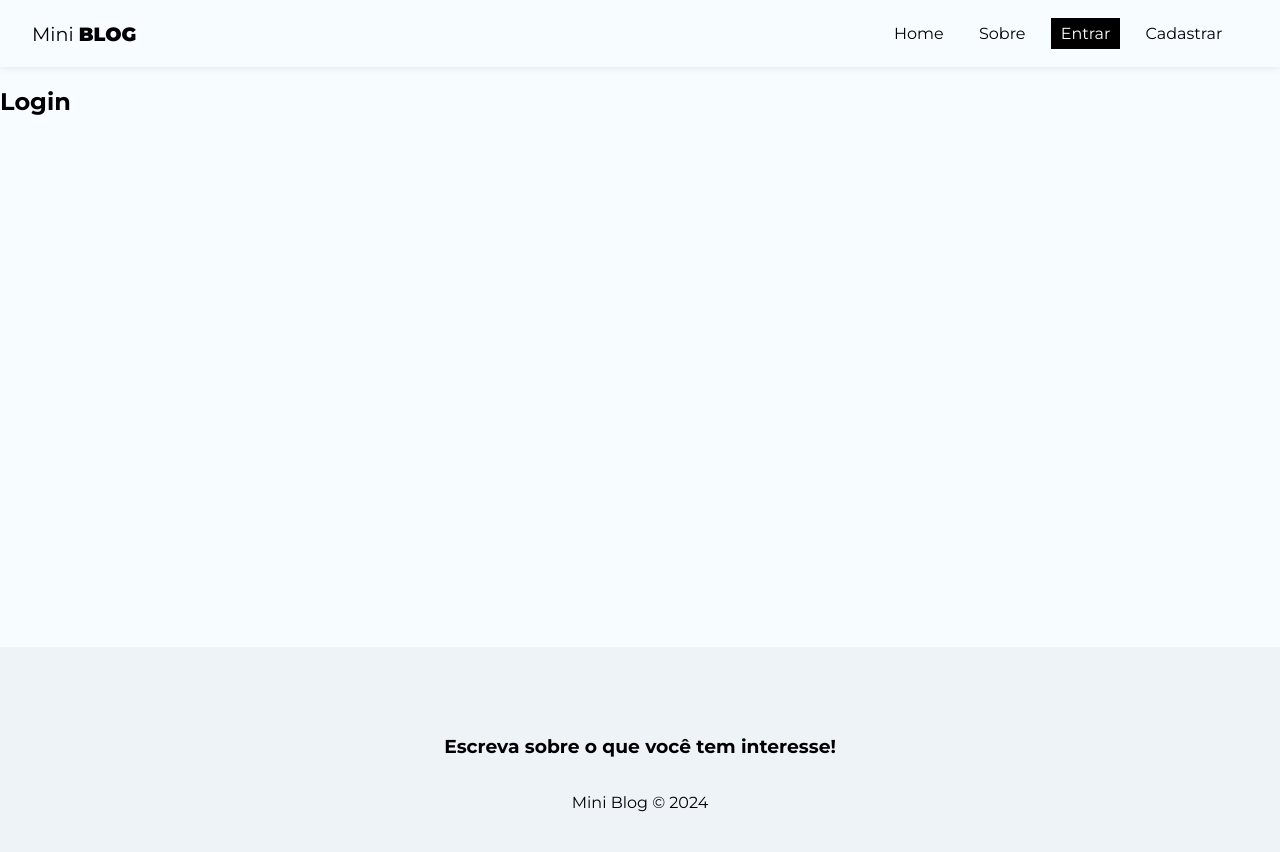
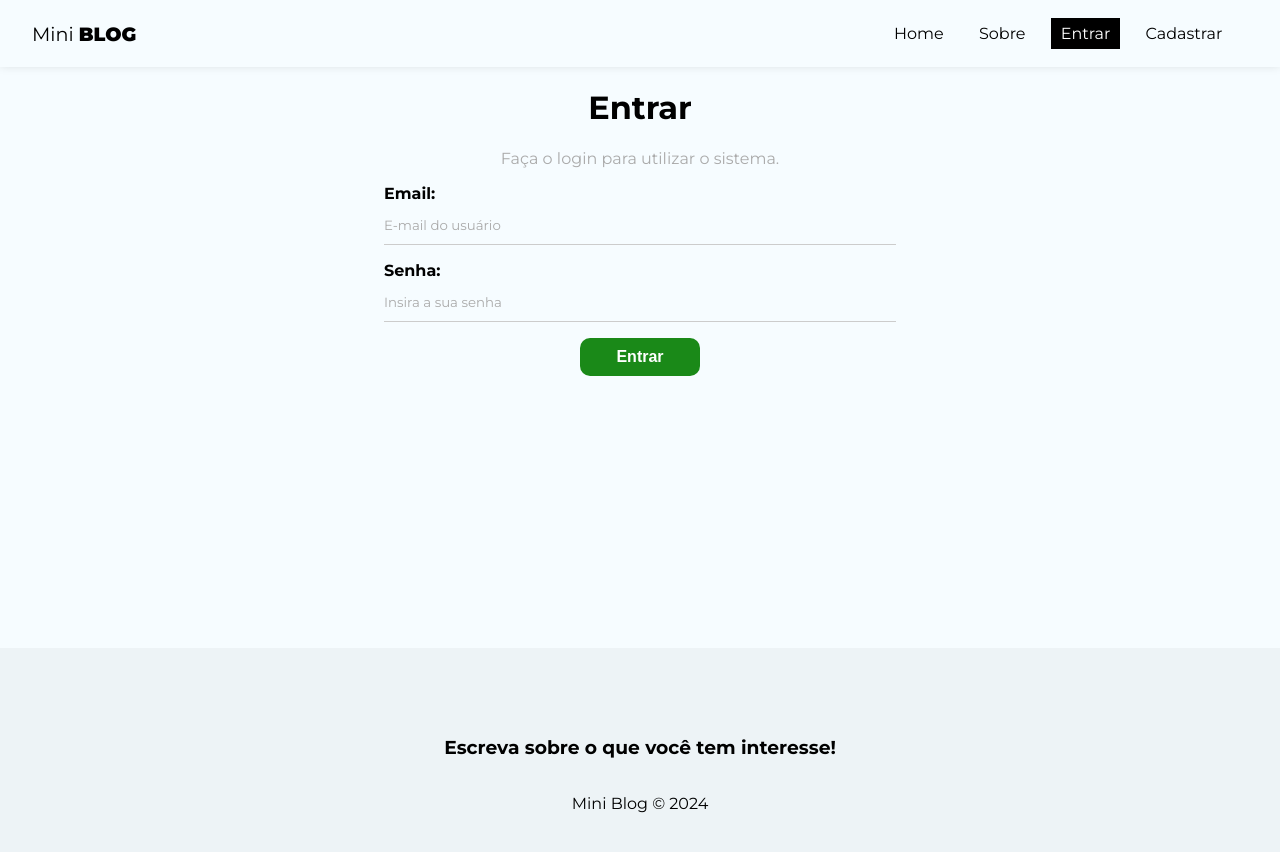
Before and after one commit to ClecioLira/React_Udemy, a React (Create React App) app in the folder 10_MINI_BLOG/miniblog/: page /login in a window 1280 px wide. Shown: the top 852 px of the page. Built offline with nearby package versions, Linux system fonts and the light colour scheme; no server answers.

Commit message:
update curso react

```diff
--- a/10_MINI_BLOG/miniblog/src/App.js
+++ b/10_MINI_BLOG/miniblog/src/App.js
@@ -46,11 +46,16 @@
           <div className="container">
             <Routes>
               <Route path="/" element={<Home />} />
+
               <Route path="/about" element={<About />} />
-              <Route path="/login" element={<Login />} />
-              <Route path="/register" element={<Register />} />
-              <Route path="/posts/create" element={<CreatePost />} />
-              <Route path="/dashboard" element={<Dashboard />} />
+
+              <Route path="/login" element={!user ? <Login /> : <Navigate to="/"/>} />
+
+              <Route path="/register" element={!user ? <Register /> : <Navigate to="/"/>} />
+
+              <Route path="/posts/create" element={user ?<CreatePost /> : <Navigate to="/login"/>} />
+
+              <Route path="/dashboard" element={user ? <Dashboard /> : <Navigate to="/login"/>} />
             </Routes>
           </div>
           <Footer />
--- a/10_MINI_BLOG/miniblog/src/components/NavBar.js
+++ b/10_MINI_BLOG/miniblog/src/components/NavBar.js
@@ -7,6 +7,7 @@
 
 const NavBar = () => {
   const { user } = useAuthValue();
+  const { logout } = useAuthentication()
 
   return (
     <nav className={styles.navbar}>
@@ -73,6 +74,12 @@
                 Dashboard
               </NavLink>
             </li>
+
+            <li>
+              <button onClick={logout}>
+                Sair
+              </button>
+            </li>
           </>
         )}
       </ul>
--- a/10_MINI_BLOG/miniblog/src/firebase/config.js
+++ b/10_MINI_BLOG/miniblog/src/firebase/config.js
@@ -14,4 +14,4 @@
 
 const db = getFirestore(app);
 
-export { db };
+export { db, app };
--- a/10_MINI_BLOG/miniblog/src/hooks/useAuthentication.js
+++ b/10_MINI_BLOG/miniblog/src/hooks/useAuthentication.js
@@ -1,11 +1,11 @@
-import { db } from "../firebase/config";
+import { app, db } from "../firebase/config";
 
 import {
     getAuth,
-    createUserWithEmailAndPassword,
-    signInWithEmailAndPassword,
+    createUserWithEmailAndPassword, // CADASTRO
+    signInWithEmailAndPassword, // ENTRAR
     updateProfile,
-    signOut
+    signOut // SAIR
 } from "firebase/auth";
 
 import { useState, useEffect } from "react";
@@ -17,7 +17,7 @@
     // cleanup
     const [cancelled, setCancelled] = useState(false)
 
-    const auth = getAuth()
+    const auth = getAuth(app)
 
     function checkIfIsCancelled() {
         if(cancelled) {
@@ -25,6 +25,7 @@
         }
     }
 
+    // REGISTER
     const createUser = async (data) => {
         checkIfIsCancelled()
 
@@ -64,6 +65,43 @@
         }
     }
 
+    // LOGIN
+    const login = async (data) => {
+        checkIfIsCancelled()
+
+        setLoading(true)
+        setError(null)
+
+        try {
+            await signInWithEmailAndPassword(auth, data.email, data.password)
+
+            setLoading(false)
+        } catch (error) {
+            console.log(error.message)
+            console.log(typeof error.message)
+
+            let systemErrorMessage
+
+            if(error.message.includes("user-not-found")) {
+                systemErrorMessage = "Usuário não encontrado."
+            } else if (error.message.includes("invalid-login-credentials")) {
+                systemErrorMessage = "Senha incorreta."
+            } else {
+                systemErrorMessage = "Ocorreu um erro, tente novamente mais tarde."
+            }
+
+            setLoading(false)
+            setError(systemErrorMessage)
+        }
+    }
+
+    // LOGOUT
+    const logout = () => {
+        checkIfIsCancelled()
+
+        signOut(auth)
+    }
+
     useEffect(() => {
         return () => setCancelled(true)
     }, [])
@@ -72,6 +110,8 @@
         auth,
         createUser,
         error,
-        loading
+        loading,
+        logout,
+        login
     }
 }
--- a/10_MINI_BLOG/miniblog/src/pages/About/About.js
+++ b/10_MINI_BLOG/miniblog/src/pages/About/About.js
@@ -1,10 +1,14 @@
 // CSS
 import styles from './About.module.css'
 
+import { Link } from 'react-router-dom'
+
 const About = () => {
   return (
-    <div>
-        <h1>Sobre</h1>
+    <div className={styles.about}>
+        <h2>Sobre o Mini <span>Blog</span></h2>
+        <p>Este projeto consiste em um blog feito com React no front-end e Firebase no back-end.</p>
+        <Link to="/posts/create" className='btn'>Criar Post</Link>
     </div>
   )
 }
--- a/10_MINI_BLOG/miniblog/src/pages/About/About.module.css
+++ b/10_MINI_BLOG/miniblog/src/pages/About/About.module.css
@@ -0,0 +1,17 @@
+.about {
+    text-align: center;
+    display: flex;
+    flex-direction: column;
+    align-items: center;
+}
+
+.about p {
+    color: #aaa;
+    margin-bottom: 2em;
+}
+
+.about a {
+    display: block;
+    margin-top: 15px;
+    padding: 10px 15px;
+}
--- a/10_MINI_BLOG/miniblog/src/pages/Login/Login.js
+++ b/10_MINI_BLOG/miniblog/src/pages/Login/Login.js
@@ -1,9 +1,69 @@
 import styles from './Login.module.css'
 
+import { useState, useEffect } from "react";
+
+// CUSTOM HOOKS
+import { useAuthentication } from "../../hooks/useAuthentication";
+
 const Login = () => {
+  const [email, setEmail] = useState("");
+  const [password, setPassword] = useState("");
+  const [error, setError] = useState("");
+
+  const { login, error: authError, loading } = useAuthentication();
+
+  const handleSubmit = async (event) => {
+    event.preventDefault();
+
+    setError("");
+
+    const user = {
+      email,
+      password,
+    };
+
+    const res = await login(user);
+
+    console.log(res);
+  };
+
+  useEffect(() => {
+    if(authError) {
+        setError(authError)
+    }
+  }, [authError])
+
   return (
-    <div>
-        <h2>Login</h2>
+    <div className={styles.login}>
+        <h1>Entrar</h1>
+      <p>Faça o login para utilizar o sistema.</p>
+      <form onSubmit={handleSubmit}>
+        <label>
+          <span>Email:</span>
+          <input
+            type="email"
+            name="email"
+            required
+            placeholder="E-mail do usuário"
+            value={email}
+            onChange={(e) => setEmail(e.target.value)}
+          />
+        </label>
+        <label>
+          <span>Senha:</span>
+          <input
+            type="password"
+            name="password"
+            required
+            placeholder="Insira a sua senha"
+            value={password}
+            onChange={(e) => setPassword(e.target.value)}
+          />
+        </label>
+        {!loading && <button className="btn">Entrar</button>}
+        {loading && <button className="btn" disabled>Aguarde...</button>}
+        {error && <p className="error">{error}</p>}
+      </form>
     </div>
   )
 }
--- a/10_MINI_BLOG/miniblog/src/pages/Login/Login.module.css
+++ b/10_MINI_BLOG/miniblog/src/pages/Login/Login.module.css
@@ -0,0 +1,7 @@
+.login {
+    text-align: center;
+}
+
+.login p {
+    color: #aaa;
+}
```
